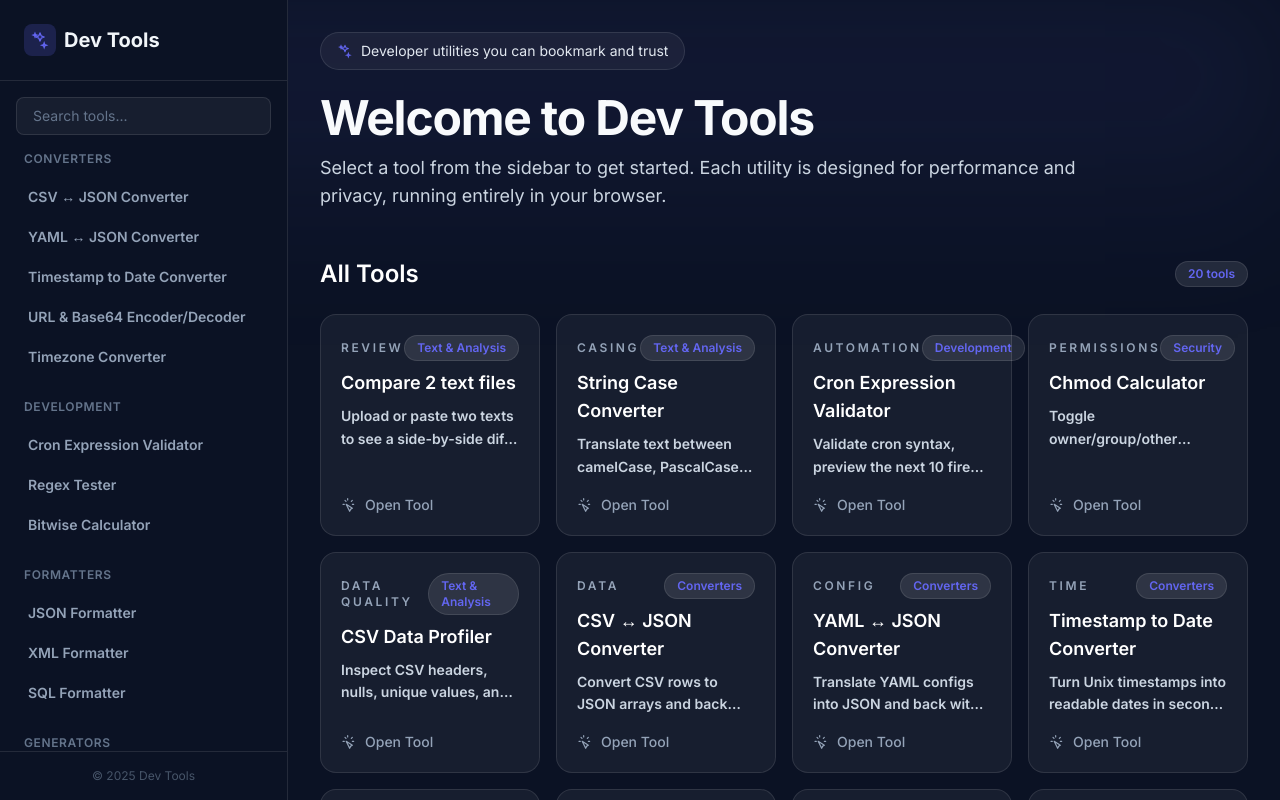
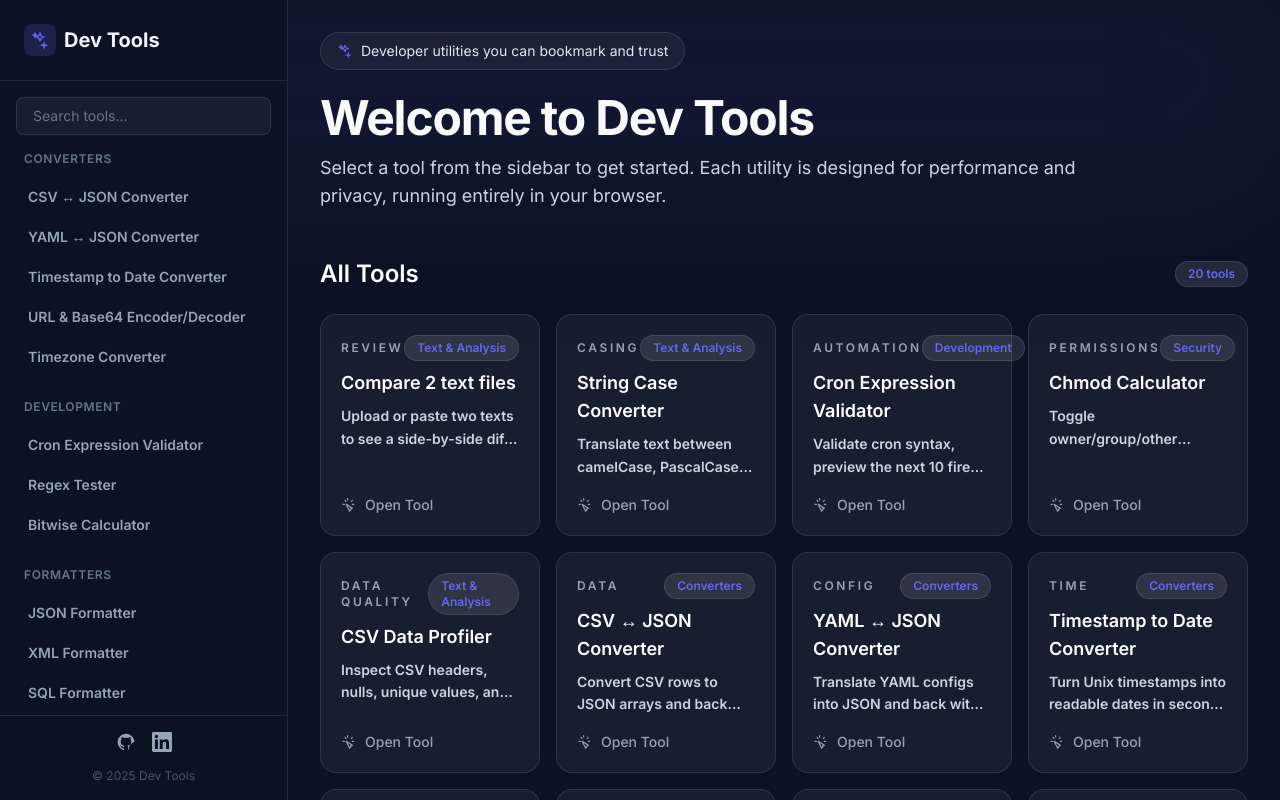
Before and after one commit to henryphchan/dev-tools, a Next.js app: page / in a window 1280 px wide. Shown: the top 800 px of the page. Built offline with nearby package versions, Linux system fonts and the light colour scheme.

Commit message:
added github & linked links on sidebar footer

```diff
--- a/components/Sidebar.tsx
+++ b/components/Sidebar.tsx
@@ -4,7 +4,7 @@ import Link from 'next/link';
 import { usePathname } from 'next/navigation';
 import { useMemo, useState } from 'react';
 import { tools } from '../lib/tools';
-import { SparklesIcon, XMarkIcon } from './icons';
+import { SparklesIcon, XMarkIcon, GitHubIcon, LinkedInIcon } from './icons';
 
 interface SidebarProps {
   isOpen?: boolean;
@@ -104,6 +104,26 @@ export function Sidebar({ isOpen = false, onClose }: SidebarProps) {
       </nav>
 
       <div className="p-4 border-t border-white/10">
+        <div className="flex justify-center gap-4 mb-4">
+          <a
+            href="https://github.com/henryphchan/dev-tools/"
+            target="_blank"
+            rel="noopener noreferrer"
+            className="text-slate-400 hover:text-white transition-colors"
+            aria-label="GitHub"
+          >
+            <GitHubIcon className="w-5 h-5" />
+          </a>
+          <a
+            href="https://www.linkedin.com/in/henry-ph-chan/"
+            target="_blank"
+            rel="noopener noreferrer"
+            className="text-slate-400 hover:text-white transition-colors"
+            aria-label="LinkedIn"
+          >
+            <LinkedInIcon className="w-5 h-5" />
+          </a>
+        </div>
         <p className="text-xs text-slate-600 text-center">
           &copy; {new Date().getFullYear()} Dev Tools
         </p>
--- a/components/icons.tsx
+++ b/components/icons.tsx
@@ -69,3 +69,19 @@ export function XMarkIcon(props: SVGProps<SVGSVGElement>) {
     </svg>
   );
 }
+
+export function GitHubIcon(props: SVGProps<SVGSVGElement>) {
+  return (
+    <svg viewBox="0 0 24 24" fill="currentColor" {...props}>
+      <path d="M12 2C6.477 2 2 6.477 2 12c0 4.42 2.865 8.17 6.839 9.49.5.09.682-.217.682-.48 0-.237-.009-.866-.014-1.699-2.782.602-3.369-1.34-3.369-1.34-.455-1.156-1.11-1.464-1.11-1.464-.908-.62.069-.607.069-.607 1.004.07 1.532 1.03 1.532 1.03.892 1.529 2.341 1.088 2.91.832.091-.647.349-1.088.635-1.338-2.22-.252-4.555-1.11-4.555-4.943 0-1.091.39-1.984 1.03-2.682-.103-.254-.447-1.27.097-2.646 0 0 .84-.269 2.75 1.025A9.578 9.578 0 0112 6.836c.85.004 1.705.114 2.504.336 1.909-1.294 2.748-1.025 2.748-1.025.546 1.376.202 2.394.1 2.646.64.699 1.026 1.591 1.026 2.682 0 3.841-2.337 4.687-4.565 4.935.359.307.679.915.679 1.846 0 1.335-.012 2.415-.012 2.741 0 .265.18.574.688.478A10.005 10.005 0 0122 12c0-5.523-4.477-10-10-10z" />
+    </svg>
+  );
+}
+
+export function LinkedInIcon(props: SVGProps<SVGSVGElement>) {
+  return (
+    <svg viewBox="0 0 24 24" fill="currentColor" {...props}>
+      <path d="M20.447 20.452h-3.554v-5.569c0-1.328-.027-3.037-1.852-3.037-1.853 0-2.136 1.445-2.136 2.939v5.667H9.351V9h3.414v1.561h.046c.477-.9 1.637-1.85 3.37-1.85 3.601 0 4.267 2.37 4.267 5.455v6.286zM5.337 7.433c-1.144 0-2.063-.926-2.063-2.065 0-1.138.92-2.063 2.063-2.063 1.14 0 2.064.925 2.064 2.063 0 1.139-.925 2.065-2.064 2.065zm1.782 13.019H3.555V9h3.564v11.452zM22.225 0H1.771C.792 0 0 .774 0 1.729v20.542C0 23.227.792 24 1.771 24h20.451C23.2 24 24 23.227 24 22.271V1.729C24 .774 23.2 0 22.222 0h.003z" />
+    </svg>
+  );
+}
```
